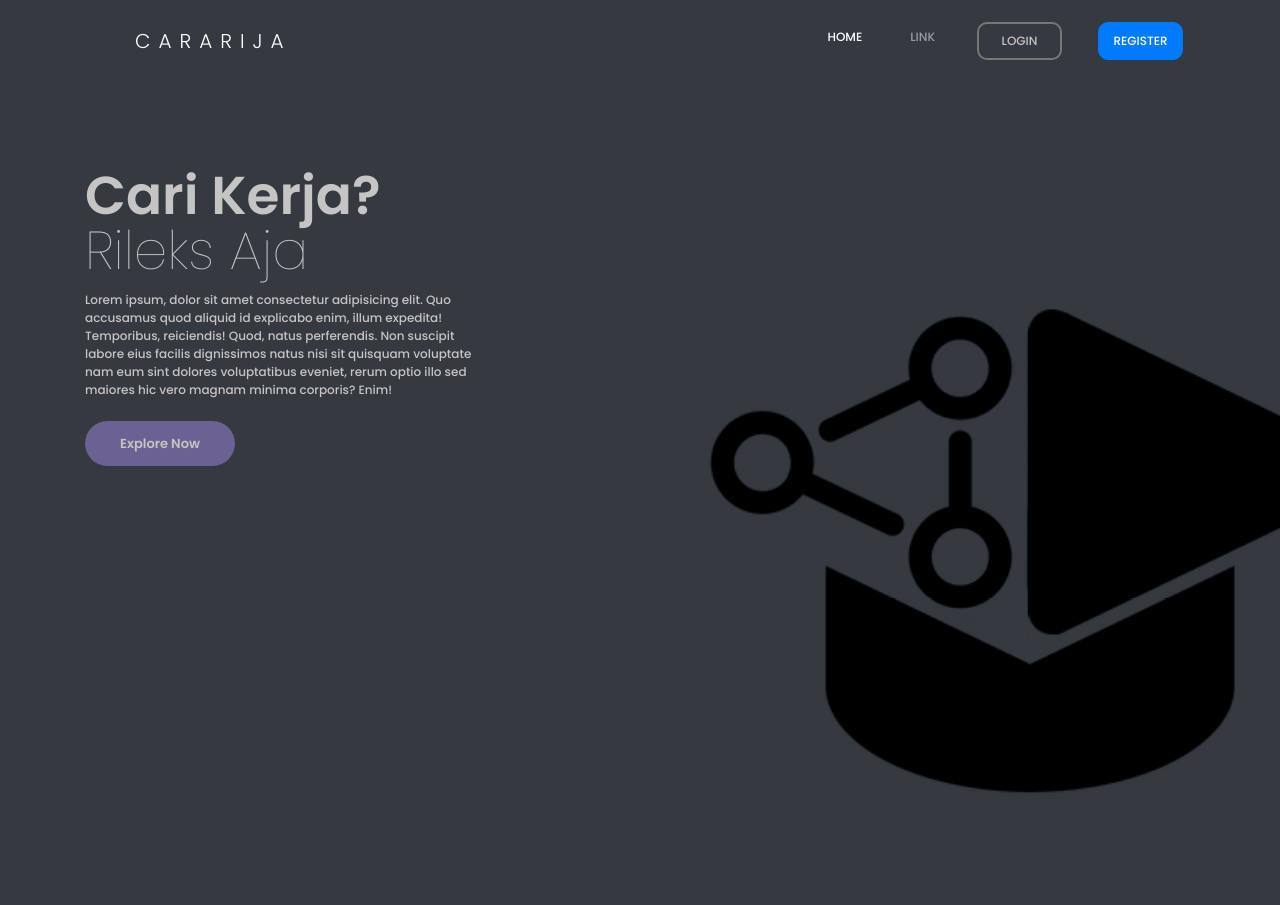
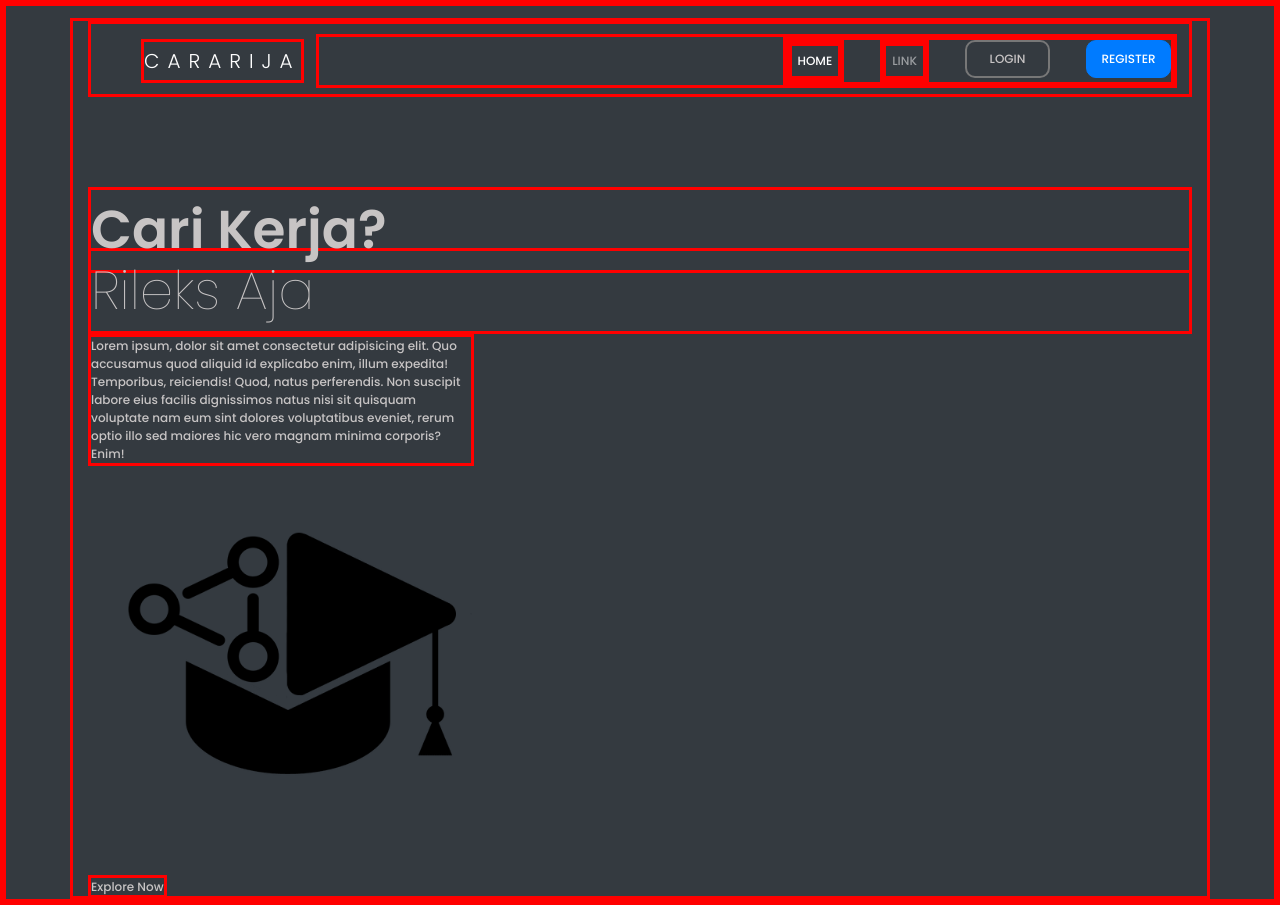
Before and after one commit to ikhsan0000/Cararija_HCI, a PHP site: page / in a window 1280 px wide. Before the commit the page ends 793 px from the top, so only its background shows below. Run offline with PHP 8.4, Linux system fonts and the light colour scheme.

Commit message:
dev build

```diff
--- a/index.html
+++ b/index.html
@@ -51,15 +51,16 @@
      <span class="headline2">
        Rileks Aja
      </span>
-     <p class="general-text">
+     <p class="general-text inline-flex">
        Lorem ipsum, dolor sit amet consectetur adipisicing elit. Quo accusamus quod aliquid id explicabo enim, illum expedita! Temporibus, reiciendis! Quod, natus perferendis. Non suscipit labore eius facilis dignissimos natus nisi sit quisquam voluptate nam eum sint dolores voluptatibus eveniet, rerum optio illo sed maiores hic vero magnam minima corporis? Enim!
      </p>
+     <img src="/assets/logo.png" alt="logo" class="logo-bg inline-flex>
 
       <button type="button" class="btn my-btn-explore">
        <span class="explore-text">Explore Now</span>
       </button>
 
-      <img src="/assets/logo.png" alt="logo" class="logo-bg">
+
 
 
   </div> <!-- Container End -->
--- a/mystyle.css
+++ b/mystyle.css
@@ -3,6 +3,7 @@
     font-family: 'Poppins', sans-serif;
     font-weight: 500;
     font-size: 12px;
+    border: red solid;
 }
 
 .check
@@ -20,6 +21,7 @@
 .btn-primary:hover
 {
     transform: scale(1.1);
+	background-color:  	#FFB6C1;
 }
 
 .my-btn-login
@@ -113,9 +115,7 @@ body
 
 .logo-bg
 {
-    position: fixed;
-    right: -150px;
-    bottom: -200px;
-    width: 800px;
+    display: block;
+    width: 400px;
     z-index: -1;
 }
```
